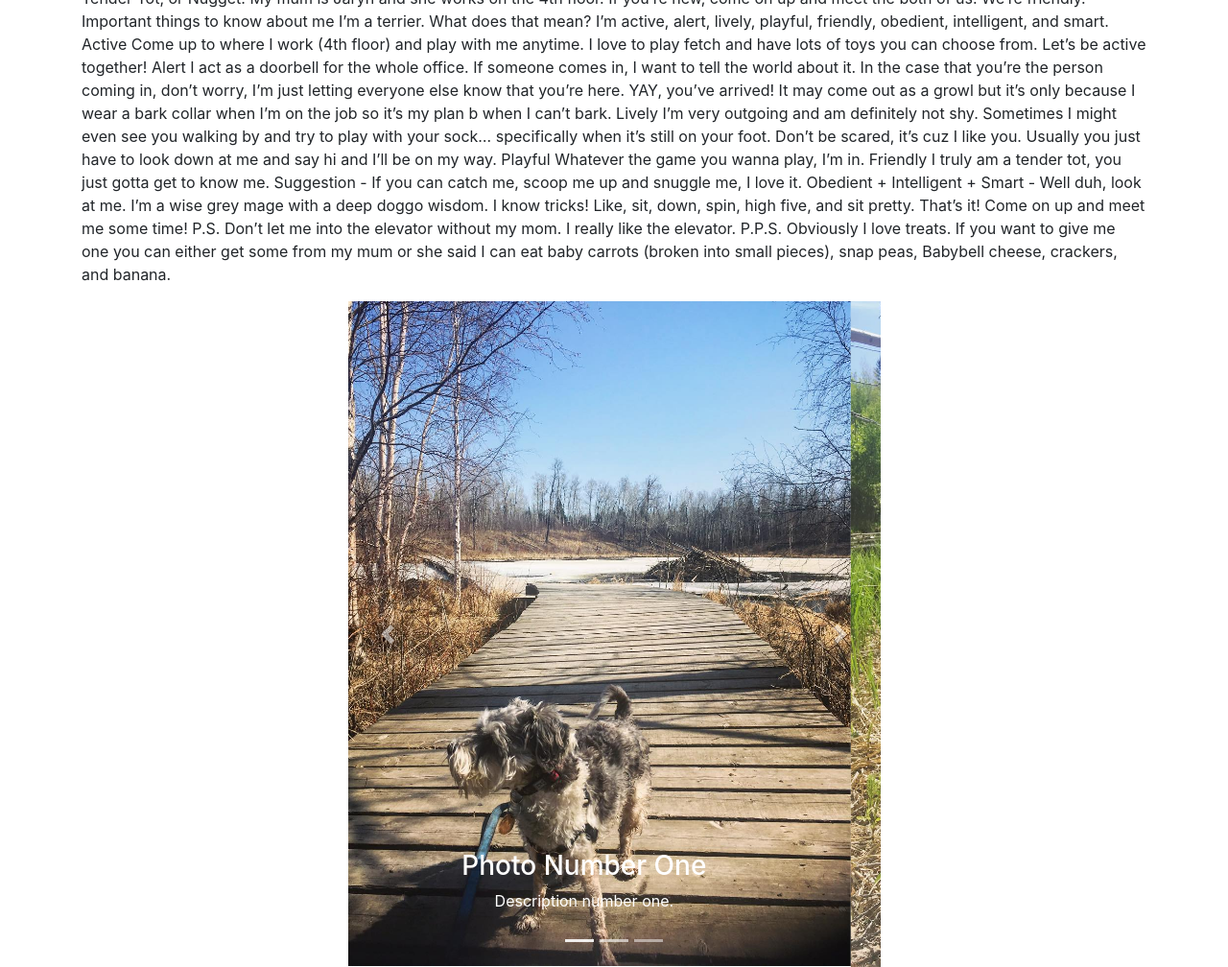
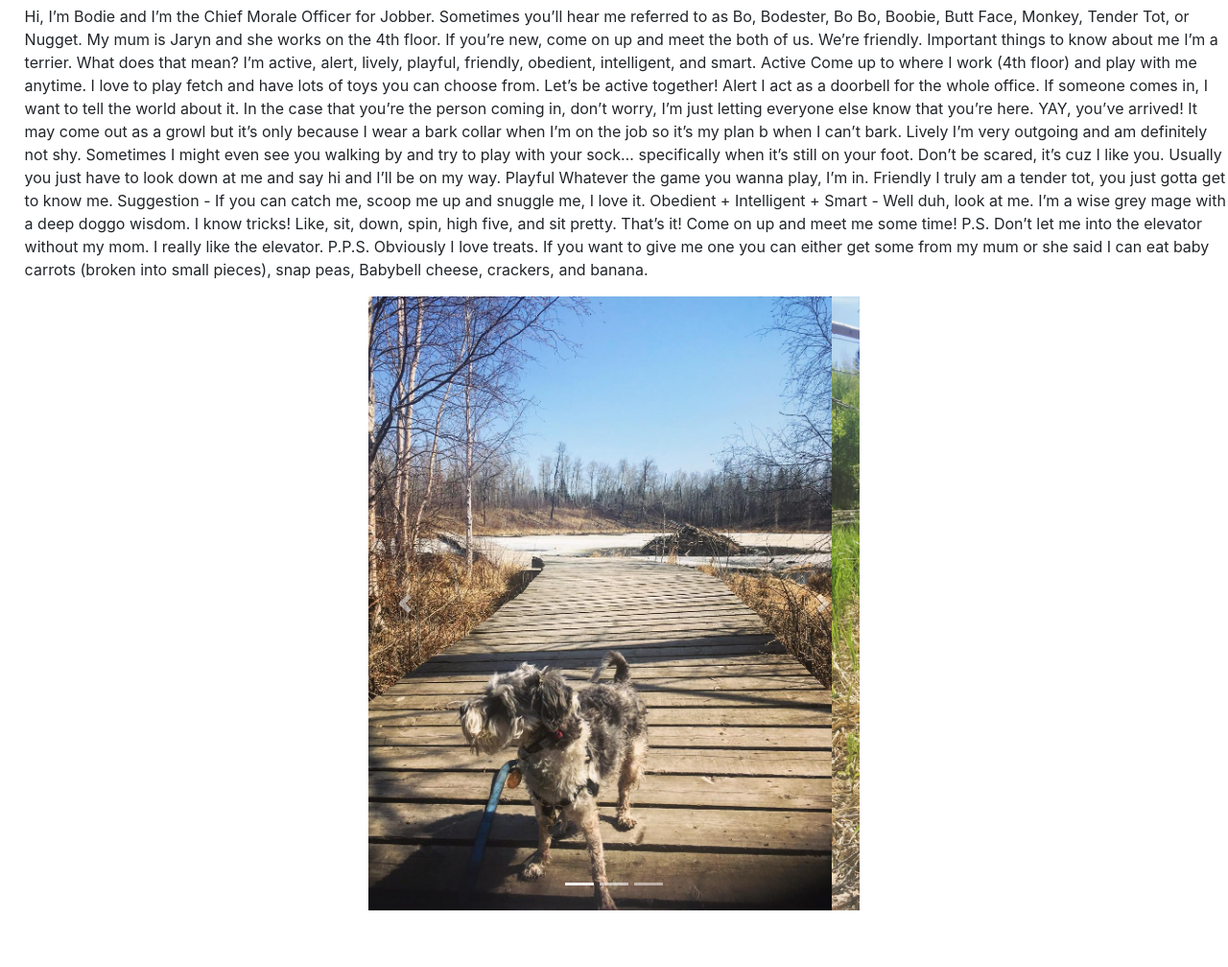
Before and after one commit to isabella232/webdev__101, a Gatsby site: page /about in a window 1280 px wide. Shown: the part 150-1158 px from the top of the page at 96% size. After the commit the page ends 1099 px from the top, so only its background shows below. Built offline with nearby package versions, Linux system fonts and the light colour scheme; Gatsby itself is replaced by a stand-in of ours; a web font is replaced by a local one.

Commit message:
small fixes from merge

```diff
--- a/src/components/bannerContainer.js
+++ b/src/components/bannerContainer.js
@@ -11,7 +11,7 @@ const BannerContainer = (props) => (
   <Card.ImgOverlay>
     <Card.Text className="banner-big-text tracking-in-expand">{props.title}</Card.Text>
     <Card.Text className="banner-small-text">
-    {props.subtitle}
+    {props.message}
     </Card.Text>
   </Card.ImgOverlay>
 </Card>
--- a/src/content/contentYAML.yaml
+++ b/src/content/contentYAML.yaml
@@ -33,23 +33,23 @@ about:
     P.P.S. Obviously I love treats. If you want to give me one you can either get some from my mum or she said I can eat baby carrots (broken into small pieces), snap peas, Babybell cheese, crackers, and banana.
   carousel:
     - content:
-      src: bodie_out_doors.jpg
+      src: ../bodie_out_doors.jpg
       alt: First slide
       title: Photo Number One
       description: Description number one.
     - content:
-      src: bodie_out_doors_two.jpg
+      src: ../bodie_out_doors_two.jpg
       alt: Second slide
       title: Second slide label
       description: Lorem ipsum dolor sit amet, consectetur adipiscing elit.
     - content:
-      src: bodie_out_doors_three.jpg
+      src: ../bodie_out_doors_three.jpg
       alt: Third slide
       title: Third slide label
       description: Praesent commodo cursus magna, vel scelerisque nisl consectetur.
 banner:
   name: Bodie
-  title: Chief Morale Officer
+  message: Chief Morale Officer
 contact:
 work:
   title: Employment
--- a/src/pages/about.js
+++ b/src/pages/about.js
@@ -1,16 +1,14 @@
 import React from "react"
-import Container from 'react-bootstrap/Container'
 import Carousel from 'react-bootstrap/Carousel'
 import content from '../content/contentYAML.yaml'
 import NavbarContainer from "../components/navbarContainer"
 
 const SecondPage = () => (
 <>
+<link href="https://fonts.googleapis.com/css?family=Amatic+SC|Bowlby+One+SC|Permanent+Marker&display=swap" rel="stylesheet"></link>
 <NavbarContainer />
-<Container>
-    <h1> {content.about.title}</h1>
-    <p> {content.about.description}
-    </p>
+<h1 className="title"> {content.about.title}</h1>
+<p className="title-subtext"> {content.about.description}</p>
     <div className="slider">
         <Carousel>
        {content.about.carousel.map((card)=> {
@@ -20,16 +18,10 @@ const SecondPage = () => (
                 src={card.src}
                 alt={card.alt}
                 />
-                <Carousel.Caption>
-                    <h3>{card.title}</h3>
-                    <p>{card.description}</p>
-                </Carousel.Caption>
                 </Carousel.Item>
         })}
         </Carousel>
     </div>
-</Container>
-
 </>
 )
 export default SecondPage
--- a/src/pages/index.js
+++ b/src/pages/index.js
@@ -19,9 +19,8 @@ const IndexPage = () => (
     <link href="https://fonts.googleapis.com/css?family=Amatic+SC|Bowlby+One+SC|Permanent+Marker&display=swap" rel="stylesheet"></link>
     <NavbarContainer />
     <BannerContainer
-       title = {content.index.title}
-       message = {content.index.content}
-       buttonText={content.index.buttonText}
+       title = {content.banner.name}
+       message = {content.banner.message}
     />
     <Cards />
     <WorkContainer />
--- a/src/styles/styles.scss
+++ b/src/styles/styles.scss
@@ -215,6 +215,6 @@ footer {
     left: 0;
     right: 0;
     bottom: 0;
-    max-width: 50%;
+    max-width: 40vw;
     max-height: 50%;
 }
```
Also changed, not shown: 1 other file.
